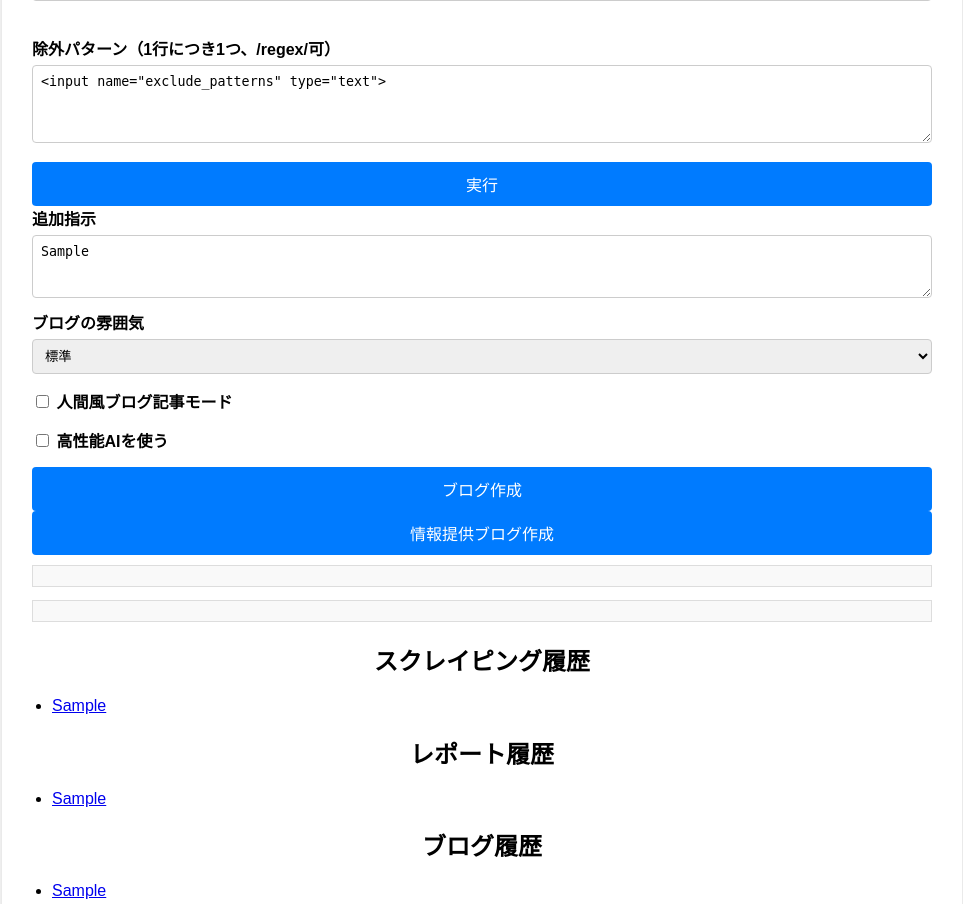
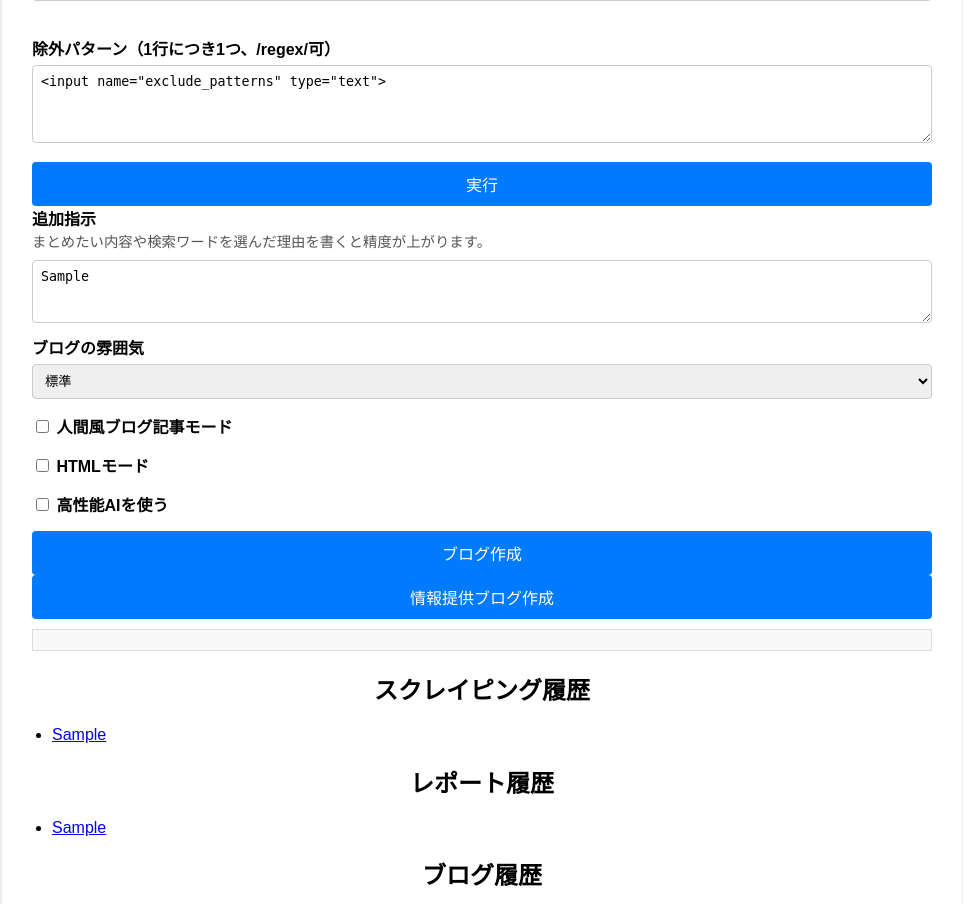
Before and after one commit to ZakuroSystem/seoscraper, a Flask app: template templates/index.html in a window 1280 px wide. Shown: the part 1320-2224 px from the top of the page, without its empty margins (158-1121 px from the left). Run offline with Flask 3, Linux system fonts and the light colour scheme; the template is opened without the code that fills it: most values are stand-ins (such as "Sample title", 1, 10 or a date in 2020); form fields are guessed from the names that the template uses; some libraries are stand-ins or nearby versions.

Commit message:
Add HTML blog mode and clarify instructions

```diff
--- a/scraper.py
+++ b/scraper.py
@@ -840,18 +840,20 @@ def generate_blog_post(
     style: str = "",
     human_mode: bool = False,
     info_only: bool = False,
+    html_mode: bool = False,
     model: str = "gpt-oss:20b",
     timeout: int = 160,
     web_search: bool = False,
 ) -> Tuple[Optional[str], Optional[str]]:
-    """ブログ指示書からMarkdown形式の記事本文を生成する。"""
+    """ブログ指示書から記事本文を生成する。"""
     if not have_ollama_model(model):
         msg = f"{model} not available"
         logging.info(msg)
         return None, msg
+    fmt = "HTML" if html_mode else "Markdown"
     prompt = (
         f"検索キーワード: {keyword}\n"
-        "以下の指示書に従って、日本語でSEOに最適化されたブログ記事をMarkdown形式で作成してください。\n\n"
+        f"以下の指示書に従って、日本語でSEOに最適化されたブログ記事を{fmt}形式で作成してください。\n\n"
         f"{instructions}\n"
     )
     if style:
@@ -871,7 +873,10 @@ def generate_blog_post(
     if info_only:
         prompt += "\n案件や見積りへの誘導は行わず、読者への情報提供のみに集中してください。"
     messages = [
-        {"role": "system", "content": "You are a skilled Japanese blogger. Output Markdown."},
+        {
+            "role": "system",
+            "content": f"You are a skilled Japanese blogger. Output {fmt}.",
+        },
         {"role": "user", "content": prompt},
     ]
     return ollama_chat(model, messages, timeout=timeout, web_search=web_search)
@@ -931,26 +936,27 @@ def ollama_chat_stream(
                     if delta:
                         yield delta
 
-def save_markdown(content: str, keyword: str, directory: str = ".") -> str:
-    """Markdownファイルとして保存し、保存先パスを返す。"""
+def save_markdown(content: str, keyword: str, directory: str = ".", ext: str = "md") -> str:
+    """テキストファイルを保存し、保存先パスを返す。"""
     os.makedirs(directory, exist_ok=True)
     safe_kw = re.sub(r"[^0-9A-Za-z_-]+", "_", keyword)[:30]
-    filename = f"{safe_kw}_{int(time.time())}.md"
+    filename = f"{safe_kw}_{int(time.time())}.{ext}"
     path = os.path.join(directory, filename)
     with open(path, "w", encoding="utf-8") as f:
         f.write(content)
-    logging.info("Markdown saved: %s", path)
+    logging.info("file saved: %s", path)
     return path
 
 
-def save_blog_markdown(content: str, keyword: str, directory: str = ".") -> str:
-    """ブログ記事をMarkdownファイルとして保存し、パスを返す。"""
-    return save_markdown(content, keyword, directory)
+def save_blog_markdown(content: str, keyword: str, directory: str = ".", html: bool = False) -> str:
+    """ブログ記事をファイルとして保存し、パスを返す。"""
+    ext = "html" if html else "md"
+    return save_markdown(content, keyword, directory, ext=ext)
 
 
 def save_report_markdown(content: str, keyword: str, directory: str = ".") -> str:
     """レポートをMarkdownファイルとして保存し、パスを返す。"""
-    return save_markdown(content, keyword, directory)
+    return save_markdown(content, keyword, directory, ext="md")
 
 
 def save_scrape_json(results: List[Dict], keyword: str, directory: str = ".") -> str:
@@ -1043,7 +1049,7 @@ def main():
     parser.add_argument('--delay', type=float, default=0.0, help='各リクエスト前の待機秒数')
     parser.add_argument('--workers', type=int, default=10, help='同時リクエスト数')
     parser.add_argument('--chars', type=int, default=1000, help='本文の表示文字数')
-    parser.add_argument('--merge-percent', type=float, default=0.0,
+    parser.add_argument('--merge-percent', type=float, default=18.0,
                         help='類似キーワードを統合する最大編集距離(%)')
     # ログ
     parser.add_argument('--log-file', default=None, help='ログ出力先ファイル（指定しない場合はコンソールのみ）')
--- a/static/style.css
+++ b/static/style.css
@@ -105,7 +105,7 @@ ul {
   border: 1px solid #ddd;
   padding: 10px;
   margin-bottom: 10px;
-  max-height: 400px;
+  max-height: 600px;
   overflow: auto;
 }
 .markdown-preview table {
@@ -121,6 +121,23 @@ ul {
   margin-left: 8px;
 }
 
+.help {
+  display: block;
+  color: #555;
+  font-size: 0.9em;
+  margin-bottom: 4px;
+}
+
+.html-preview {
+  margin-bottom: 10px;
+}
+
+.html-preview .html-frame {
+  width: 100%;
+  height: 600px;
+  border: 1px solid #ddd;
+}
+
 .stream-box {
   background: #f9f9f9;
   border: 1px solid #ddd;
--- a/templates/index.html
+++ b/templates/index.html
@@ -67,18 +67,32 @@
     {% endif %}
     {% if blog_post %}
     <h2>生成されたブログ記事</h2>
+    {% if html_mode %}
+    <div class="html-preview"><iframe class="html-frame" srcdoc="{{ blog_html|replace('"','&quot;')|safe }}"></iframe></div>
+    {% if blog_file %}
+    <p><a href="{{ url_for('static', filename='blogs/' + blog_file) }}" download>HTMLダウンロード</a></p>
+    {% endif %}
+    {% else %}
     <div class="markdown-preview">{{ blog_html|safe }}</div>
     <details><summary>Markdownを表示</summary><pre>{{ blog_post }}</pre></details>
     {% if blog_file %}
     <p><a href="{{ url_for('static', filename='blogs/' + blog_file) }}" download>Markdownダウンロード</a></p>
     {% endif %}
     {% endif %}
+    {% endif %}
     {% if info_blog_post %}
     <h2>情報提供ブログ記事</h2>
+    {% if html_mode %}
+    <div class="html-preview"><iframe class="html-frame" srcdoc="{{ info_blog_html|replace('"','&quot;')|safe }}"></iframe></div>
+    {% if info_blog_file %}
+    <p><a href="{{ url_for('static', filename='blogs/' + info_blog_file) }}" download>HTMLダウンロード</a></p>
+    {% endif %}
+    {% else %}
     <div class="markdown-preview">{{ info_blog_html|safe }}</div>
     <details><summary>Markdownを表示</summary><pre>{{ info_blog_post }}</pre></details>
     {% if info_blog_file %}
     <p><a href="{{ url_for('static', filename='blogs/' + info_blog_file) }}" download>Markdownダウンロード</a></p>
+    {% endif %}
     {% endif %}
     {% endif %}
     {% if logs %}
@@ -115,7 +129,7 @@
         </div>
         <div class="form-group">
           <label for="merge_percent">類似キーワード統合 (%)</label>
-          <input type="number" step="0.1" id="merge_percent" name="merge_percent" value="{{ form.merge_percent if form else 0 }}">
+          <input type="number" step="0.1" id="merge_percent" name="merge_percent" value="{{ form.merge_percent if form else 18 }}">
         </div>
         <div class="form-group">
           <label for="max_common_ratio">共通サブ文字列の最大出現率</label>
@@ -140,6 +154,7 @@
     <form method="post" id="report-form">
       <div class="form-group" style="margin-bottom:0.5em;">
         <label for="report_prompt">追加指示</label>
+        <small class="help">まとめたい内容や検索ワードを選んだ理由を書くと精度が上がります。</small>
         <textarea id="report_prompt" name="report_prompt" rows="3">{{ report_prompt }}</textarea>
       </div>
       <div class="form-group">
@@ -156,6 +171,7 @@
     <form method="post" id="blog-form">
       <div class="form-group" style="margin-bottom:0.5em;">
         <label for="blog_prompt">追加指示</label>
+        <small class="help">まとめたい内容や検索ワードを選んだ理由を書くと精度が上がります。</small>
         <textarea id="blog_prompt" name="blog_prompt" rows="3">{{ blog_prompt }}</textarea>
       </div>
       <div class="form-group">
@@ -170,6 +186,9 @@
         <label><input type="checkbox" name="human_mode" {% if human_mode %}checked{% endif %}> 人間風ブログ記事モード</label>
       </div>
       <div class="form-group">
+        <label><input type="checkbox" name="html_mode" {% if html_mode %}checked{% endif %}> HTMLモード</label>
+      </div>
+      <div class="form-group">
         <label><input type="checkbox" name="hi_model" id="blog_hi"> 高性能AIを使う</label>
         <span class="warning" id="blog_warn" style="display:none;">警告: 最大10分程度かかる場合があります。</span>
       </div>
@@ -177,7 +196,7 @@
       <button type="submit" name="action" value="blog_info">情報提供ブログ作成</button>
     </form>
     <pre id="blog-stream" class="stream-box"></pre>
-    <div id="blog-preview" class="markdown-preview"></div>
+    <div id="blog-preview"></div>
     <p id="blog-download"></p>
     </div>
     <h2>スクレイピング履歴</h2>
@@ -217,7 +236,7 @@
       const previewEl = document.getElementById(previewId);
       const dlEl = document.getElementById(downloadId);
       streamEl.textContent = '';
-      if(previewEl) previewEl.innerHTML = '';
+      if(previewEl){ previewEl.innerHTML = ''; previewEl.className = ''; }
       if(dlEl) dlEl.innerHTML = '';
       const src = new EventSource(url + '?' + params.toString());
       src.onmessage = function(ev){
@@ -231,11 +250,22 @@
           src.close();
         } else if(data.done){
           if(previewEl && data.html){
-            previewEl.innerHTML = data.html;
+            if(data.html_mode){
+              previewEl.className = 'html-preview';
+              previewEl.innerHTML = '';
+              const iframe = document.createElement('iframe');
+              iframe.className = 'html-frame';
+              iframe.srcdoc = data.html;
+              previewEl.appendChild(iframe);
+            } else {
+              previewEl.className = 'markdown-preview';
+              previewEl.innerHTML = data.html;
+            }
           }
           if(dlEl && data.file){
             const kind = formId === 'report-form' ? 'reports' : 'blogs';
-            dlEl.innerHTML = `<a href="/static/${kind}/${data.file}" download>${kind === 'reports' ? 'レポートダウンロード' : 'Markdownダウンロード'}</a>`;
+            const label = formId === 'report-form' ? 'レポートダウンロード' : (data.html_mode ? 'HTMLダウンロード' : 'Markdownダウンロード');
+            dlEl.innerHTML = `<a href="/static/${kind}/${data.file}" download>${label}</a>`;
           }
           if(formId === 'report-form'){
             const blogSec = document.getElementById('blog-section');
@@ -255,6 +285,7 @@
     p.set('hi', document.getElementById('blog_hi').checked ? '1':'0');
     p.set('human', document.querySelector('#blog-form input[name="human_mode"]').checked ? '1':'0');
     p.set('style', document.getElementById('blog_style').value);
+    p.set('html', document.querySelector('#blog-form input[name="html_mode"]').checked ? '1':'0');
     if (p.get('action') === 'blog_info') {
       p.set('info','1');
     }
```
Also changed, not shown: webui.py (+30 -14 lines), README.md.
